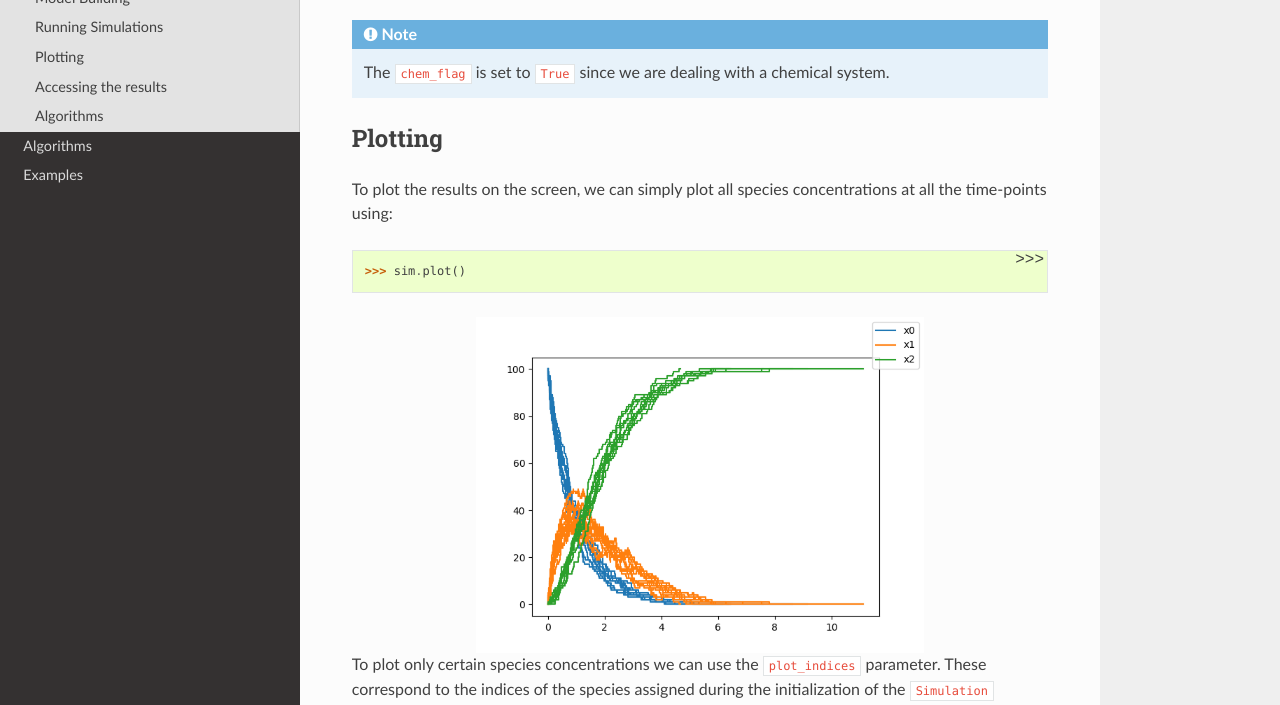
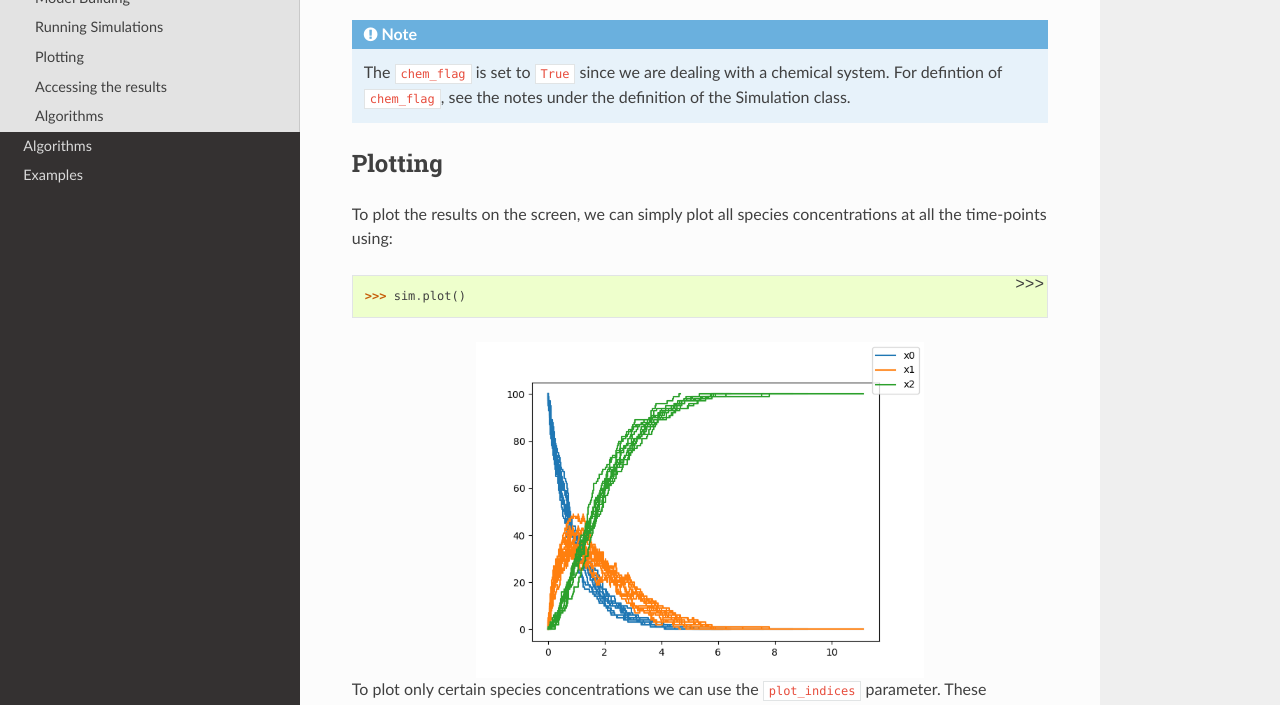
Before and after one commit to quantumbrake/cayenne, a Sphinx documentation site: the page built from docs/tutorial.rst, in a window 1280 px wide and 900 px high, scrolled down 1219 px, cut to the strip 195-900 px from the top of the window. Built offline with Sphinx 7.4.7 and the Read the Docs theme 2.0.0, drawn with Linux system fonts in a browser that asks for light colours; pages that are not in the unit, such as notebooks, are missing from menus.

Commit message:
Update: Tutorial docs

```diff
--- a/docs/tutorial.rst
+++ b/docs/tutorial.rst
@@ -50,7 +50,7 @@ Suppose we want to run 10 repetitions of the system for at most 1000 steps / 150
 .. automethod:: pyssa.simulation.Simulation.simulate
 
 .. note::
-    The ``chem_flag`` is set to ``True`` since we are dealing with a chemical system.
+    The ``chem_flag`` is set to ``True`` since we are dealing with a chemical system. For defintion of ``chem_flag``, see the notes under the definition of the Simulation class.
 
 Plotting
 --------
```
